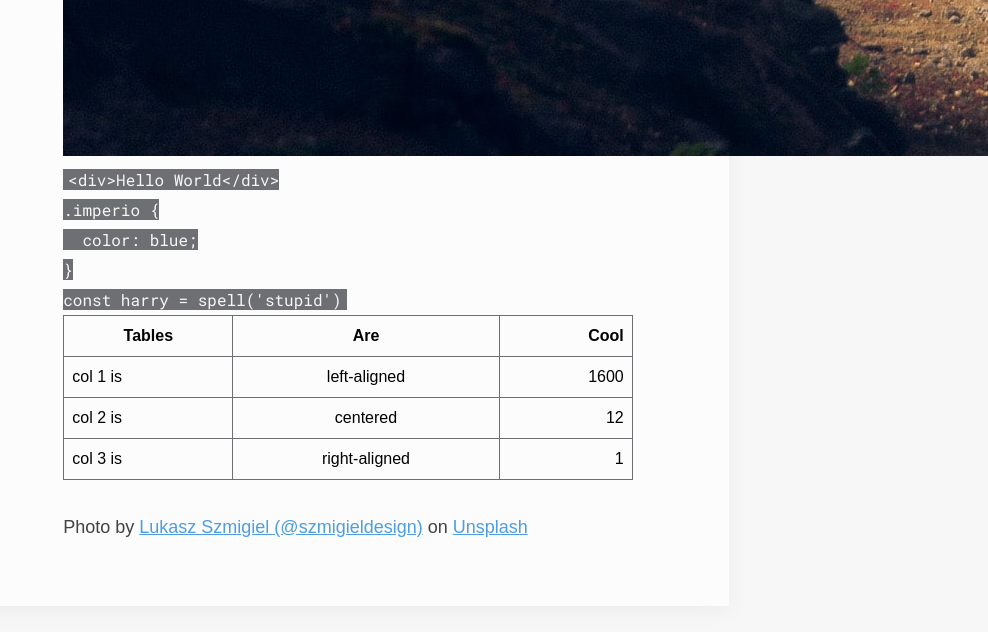
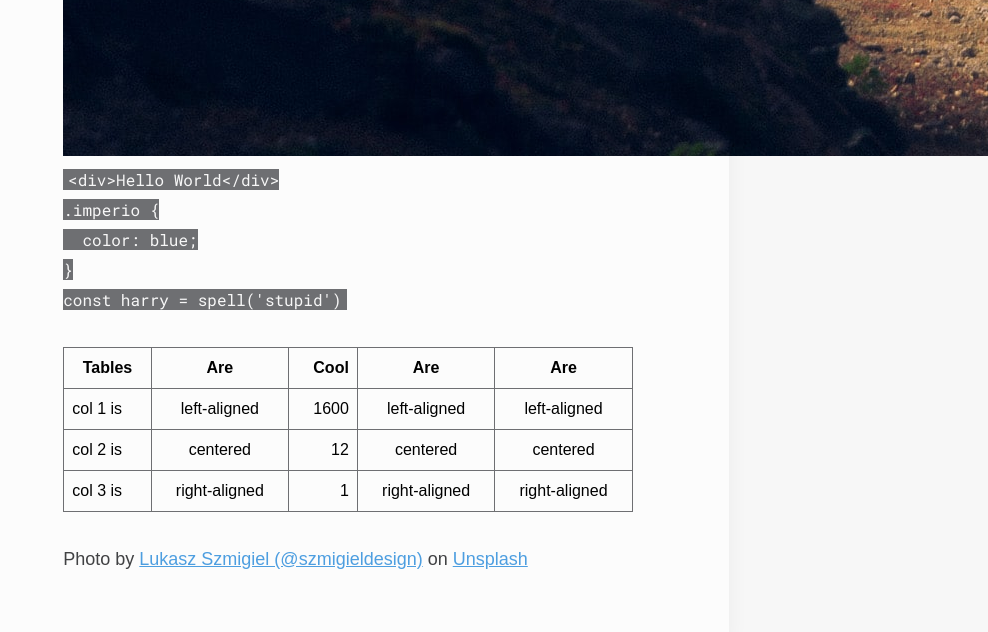
Before and after one commit to kenfeliciano/simple-mdx-blog, a Gatsby site: page /my-first-post in a window 1280 px wide. Shown: the part 3265-3897 px from the top of the page, without its empty margins (292-1280 px from the left). Built offline with nearby package versions, Linux system fonts and the light colour scheme; Gatsby itself is replaced by a stand-in of ours; some packages are replaced by stand-ins of ours; code samples lack their colours; a web font is replaced by a local one.

Commit message:
Create Table component and install in MDXProvider

````diff
--- a/gatsby-browser.js
+++ b/gatsby-browser.js
@@ -1,6 +1,8 @@
 import React from 'react'
 import { createGlobalStyle, ThemeProvider } from 'styled-components'
+import { MDXProvider } from '@mdx-js/react'
 import Theme from './src/themes/theme'
+import { Table } from './src/components'
 
 const GlobalStyles = createGlobalStyle`
   * {
@@ -16,9 +18,15 @@ const GlobalStyles = createGlobalStyle`
   }
 `
 
+const components = {
+  table: Table,
+}
+
 export const wrapRootElement = ({ element }) => (
-  <ThemeProvider theme={Theme}>
-    <GlobalStyles />
-    {element}
-  </ThemeProvider>
+  <MDXProvider components={components}>
+    <ThemeProvider theme={Theme}>
+      <GlobalStyles />
+      {element}
+    </ThemeProvider>
+  </MDXProvider>
 )
--- a/gatsby-ssr.js
+++ b/gatsby-ssr.js
@@ -1,6 +1,8 @@
 import React from 'react'
 import { createGlobalStyle, ThemeProvider } from 'styled-components'
+import { MDXProvider } from '@mdx-js/react'
 import Theme from './src/themes/theme'
+import { Table } from './src/components'
 
 const GlobalStyles = createGlobalStyle`
   * {
@@ -16,9 +18,15 @@ const GlobalStyles = createGlobalStyle`
   }
 `
 
+const components = {
+  table: Table,
+}
+
 export const wrapRootElement = ({ element }) => (
-  <ThemeProvider theme={Theme}>
-    <GlobalStyles />
-    {element}
-  </ThemeProvider>
+  <MDXProvider components={components}>
+    <ThemeProvider theme={Theme}>
+      <GlobalStyles />
+      {element}
+    </ThemeProvider>
+  </MDXProvider>
 )
--- /dev/null
+++ b/src/components/Table.js
@@ -0,0 +1,10 @@
+import React from 'react'
+import { TableWrapper } from '../elements'
+
+export const Table = ({ children }) => {
+  return (
+    <TableWrapper>
+      <table>{children}</table>
+    </TableWrapper>
+  )
+}
--- a/src/components/index.js
+++ b/src/components/index.js
@@ -7,3 +7,4 @@ export * from './ContentCard'
 export * from './Button'
 export * from './Pagination'
 export * from './Post'
+export * from './Table'
--- /dev/null
+++ b/src/elements/TableElements.js
@@ -0,0 +1,6 @@
+import styled from 'styled-components'
+
+export const TableWrapper = styled.div`
+  overflow-x: auto;
+  margin-top: 2rem;
+`
--- a/src/elements/index.js
+++ b/src/elements/index.js
@@ -8,3 +8,4 @@ export * from './CardElements'
 export * from './ButtonElement'
 export * from './PaginationElement'
 export * from './PostElements'
+export * from './TableElements'
--- a/src/posts/my-first-post/index.mdx
+++ b/src/posts/my-first-post/index.mdx
@@ -52,11 +52,11 @@ Gimme some sort of text here so we can gaze at the slight indention of the lists
 const harry = spell('stupid')
 ```
 
-| Tables   |      Are      | Cool |
-| -------- | :-----------: | ---: |
-| col 1 is | left-aligned  | 1600 |
-| col 2 is |   centered    |   12 |
-| col 3 is | right-aligned |    1 |
+| Tables   |      Are      | Cool |      Are      |      Are      |
+| -------- | :-----------: | ---: | :-----------: | :-----------: |
+| col 1 is | left-aligned  | 1600 | left-aligned  | left-aligned  |
+| col 2 is |   centered    |   12 |   centered    |   centered    |
+| col 3 is | right-aligned |    1 | right-aligned | right-aligned |
 
 Photo by [Lukasz Szmigiel (@szmigieldesign)](https://unsplash.com/@szmigieldesign?utm_source=unsplash&utm_medium=referral&utm_content=creditCopyText)
 on [Unsplash](https://unsplash.com/s/photos/nature?utm_source=unsplash&utm_medium=referral&utm_content=creditCopyText")
````
